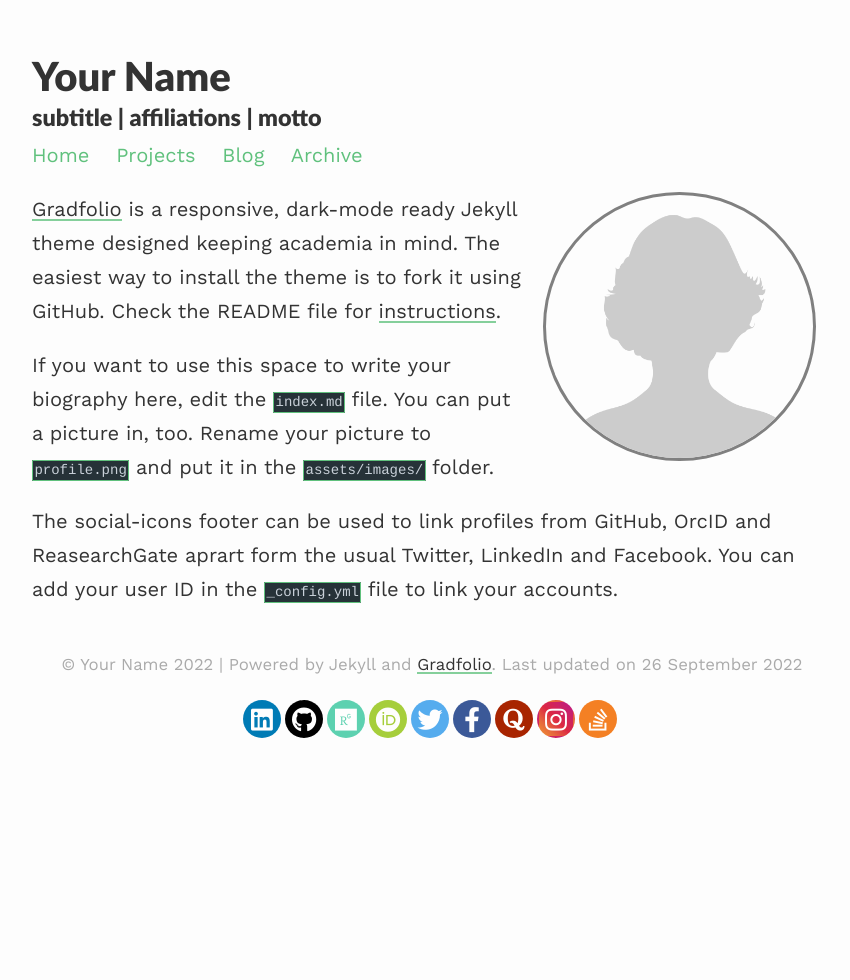
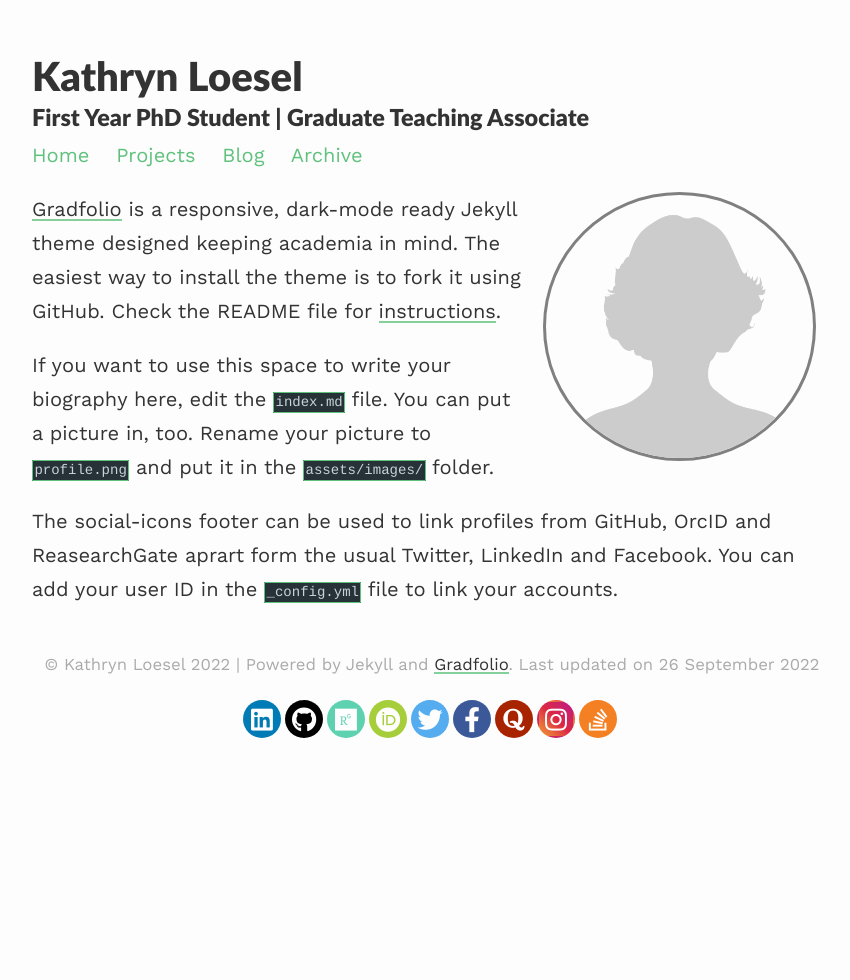
Before and after one commit to kmloesel/about, a Jekyll site: the page built from index.md, in a window 1280 px wide. Shown: the whole page, without its empty margins (208-1058 px from the left). Built offline with Jekyll 4.4.1, drawn with Linux system fonts in a browser that asks for light colours; nearby versions of some CDN libraries.

```diff
--- a/_config.yml
+++ b/_config.yml
@@ -1,9 +1,9 @@
 ### your site title here
 
-title: Your Name
-description: subtitle | affiliations | motto
+title: Kathryn Loesel
+description: First Year PhD Student | Graduate Teaching Associate
 
-baseurl: /gradfolio #name of GitHub repository
+baseurl: /about #name of GitHub repository
 url: "" #custom url to be used instead of GitHub repository
 email: #
 
@@ -13,7 +13,7 @@ permalink: /blog/:year/:title/
 paginate_path: /blog/page:num/
 
 # Social media links in footer
-twitter: "#"
+twitter: "kmloesel"
 linkedin: "#"
 stackoverflow: "#"
 github: "#"
```
